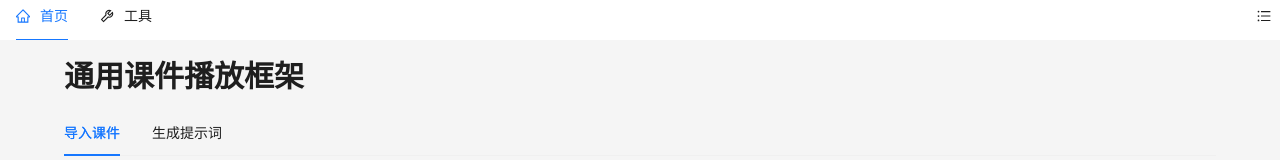
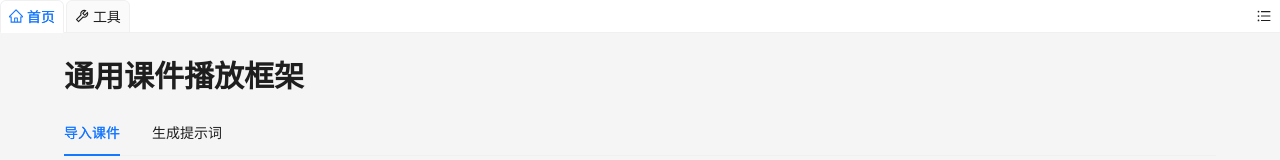
Before and after one commit to relengxing/reedu, a React (Vite) app: page / in a window 1280 px wide. Shown: the top 160 px of the page. Built offline with nearby package versions, Linux system fonts and the light colour scheme.

Commit message:
顶部导航栏调整完成

```diff
--- a/src/components/TopNav.tsx
+++ b/src/components/TopNav.tsx
@@ -1,7 +1,8 @@
 import React, { useRef, useState, useEffect, useMemo } from 'react';
-import { Menu, Button, Modal, List } from 'antd';
+import { Tabs, Button, Modal, List } from 'antd';
+import type { TabsProps } from 'antd';
 import { useNavigate, useLocation } from 'react-router-dom';
-import { HomeOutlined, ToolOutlined, FileTextOutlined, LeftOutlined, RightOutlined, UnorderedListOutlined } from '@ant-design/icons';
+import { HomeOutlined, ToolOutlined, FileTextOutlined, UnorderedListOutlined } from '@ant-design/icons';
 import { useCourseware } from '../context/CoursewareContext';
 import ToolsModal from './ToolsModal';
 
@@ -46,58 +47,60 @@ const TopNav: React.FC<TopNavProps> = ({
 }) => {
   const navigate = useNavigate();
   const location = useLocation();
-  const { coursewares, currentCoursewareIndex, setCurrentCoursewareIndex } = useCourseware();
-  const menuContainerRef = useRef<HTMLDivElement>(null);
-  const scrollContainerRef = useRef<HTMLDivElement>(null);
-  const [canScrollLeft, setCanScrollLeft] = useState(false);
-  const [canScrollRight, setCanScrollRight] = useState(false);
-  const [menuItemColors, setMenuItemColors] = useState<Map<number, string>>(new Map());
-  const [isDragging, setIsDragging] = useState(false);
-  const [startX, setStartX] = useState(0);
-  const [scrollLeft, setScrollLeft] = useState(0);
+  const { coursewares, setCurrentCoursewareIndex } = useCourseware();
+  const tabsContainerRef = useRef<HTMLDivElement>(null);
+  const [tabItemColors, setTabItemColors] = useState<Map<string, string>>(new Map());
   const [chaptersModalVisible, setChaptersModalVisible] = useState(false);
 
-  // 构建菜单项：首页、工具、每个课件的页面
-  const { menuItems, menuItemColors: computedColors } = useMemo(() => {
-    const items: Array<{ key: string; icon: React.ReactNode; label: string }> = [
+  // 构建 Tabs 项：首页、工具、每个课件的页面
+  const { tabItems, tabItemColors: computedColors } = useMemo(() => {
+    const items: TabsProps['items'] = [
       {
         key: '/',
-        icon: <HomeOutlined />,
-        label: '首页',
+        label: (
+          <span>
+            <HomeOutlined /> 首页
+          </span>
+        ),
       },
       {
         key: 'tools',
-        icon: <ToolOutlined />,
-        label: '工具',
+        label: (
+          <span>
+            <ToolOutlined /> 工具
+          </span>
+        ),
       },
     ];
 
-    const colorMap = new Map<number, string>();
-    let itemIndex = items.length;
+    const colorMap = new Map<string, string>();
 
-    // 为每个课件添加页面菜单项，使用不同的背景颜色
+    // 为每个课件添加页面标签，使用不同的背景颜色
     coursewares.forEach((cw, cwIndex) => {
       const bgColor = COURSEWARE_COLORS[cwIndex % COURSEWARE_COLORS.length];
       cw.pages.forEach((page) => {
+        const key = `/player/${cwIndex}/${page.index}`;
         items.push({
-          key: `/player/${cwIndex}/${page.index}`,
-          icon: <FileTextOutlined />,
-          label: page.title || `第${page.index + 1}页`,
+          key,
+          label: (
+            <span>
+              <FileTextOutlined /> {page.title || `第${page.index + 1}页`}
+            </span>
+          ),
         });
-        colorMap.set(itemIndex, bgColor);
-        itemIndex++;
+        colorMap.set(key, bgColor);
       });
     });
 
-    return { menuItems: items, menuItemColors: colorMap };
+    return { tabItems: items, tabItemColors: colorMap };
   }, [coursewares]);
 
   // 更新颜色映射状态
   useEffect(() => {
-    setMenuItemColors(computedColors);
+    setTabItemColors(computedColors);
   }, [computedColors]);
 
-  const handleMenuClick = ({ key }: { key: string }) => {
+  const handleTabChange = (key: string) => {
     if (key === 'tools') {
       if (onToolsClick) {
         onToolsClick();
@@ -119,211 +122,79 @@ const TopNav: React.FC<TopNavProps> = ({
     }
   };
 
-  // 获取滚动容器
-  const getScrollContainer = () => {
-    return scrollContainerRef.current;
-  };
-
-  const checkScrollButtons = () => {
-    const scrollContainer = getScrollContainer();
-    if (scrollContainer) {
-      const { scrollLeft, scrollWidth, clientWidth } = scrollContainer;
-      setCanScrollLeft(scrollLeft > 0);
-      setCanScrollRight(scrollLeft < scrollWidth - clientWidth - 1);
+  // 滚动到当前标签并居中
+  const scrollToCurrentTab = () => {
+    if (!tabsContainerRef.current) return;
+    const selectedTab = tabsContainerRef.current.querySelector('.ant-tabs-tab-active') as HTMLElement;
+    if (selectedTab) {
+      const container = tabsContainerRef.current.querySelector('.ant-tabs-nav-list') as HTMLElement;
+      if (container) {
+        const containerRect = container.getBoundingClientRect();
+        const itemRect = selectedTab.getBoundingClientRect();
+        const itemLeft = itemRect.left - containerRect.left + container.scrollLeft;
+        const itemWidth = itemRect.width;
+        const containerWidth = container.clientWidth;
+        const scrollPosition = itemLeft - (containerWidth / 2) + (itemWidth / 2);
+        container.scrollTo({ left: scrollPosition, behavior: 'smooth' });
+      }
     }
   };
 
-  // 滚动到当前菜单项并居中
-  const scrollToCurrentItem = () => {
-    const scrollContainer = getScrollContainer();
-    if (!scrollContainer) return;
-    const selectedItem = scrollContainer.querySelector('.ant-menu-item-selected') as HTMLElement;
-    if (selectedItem) {
-      const containerRect = scrollContainer.getBoundingClientRect();
-      const itemRect = selectedItem.getBoundingClientRect();
-      const itemLeft = itemRect.left - containerRect.left + scrollContainer.scrollLeft;
-      const itemWidth = itemRect.width;
-      const containerWidth = scrollContainer.clientWidth;
-      const scrollPosition = itemLeft - (containerWidth / 2) + (itemWidth / 2);
-      scrollContainer.scrollTo({ left: scrollPosition, behavior: 'smooth' });
-    }
-  };
-
-  // 当路由变化时，滚动到当前菜单项
+  // 当路由变化时，滚动到当前标签
   useEffect(() => {
     const timer = setTimeout(() => {
-      scrollToCurrentItem();
+      scrollToCurrentTab();
     }, 100);
     return () => clearTimeout(timer);
   }, [location.pathname, coursewares]);
 
-  useEffect(() => {
-    checkScrollButtons();
-    const container = menuContainerRef.current;
-    if (container) {
-      container.addEventListener('scroll', checkScrollButtons);
-      window.addEventListener('resize', checkScrollButtons);
-      return () => {
-        container.removeEventListener('scroll', checkScrollButtons);
-        window.removeEventListener('resize', checkScrollButtons);
-      };
-    }
-  }, [coursewares, currentCoursewareIndex]);
-
-  const handleScrollLeft = () => {
-    const scrollContainer = getScrollContainer();
-    if (scrollContainer) {
-      scrollContainer.scrollBy({ left: -200, behavior: 'smooth' });
-    }
-  };
-
-  const handleScrollRight = () => {
-    const scrollContainer = getScrollContainer();
-    if (scrollContainer) {
-      scrollContainer.scrollBy({ left: 200, behavior: 'smooth' });
-    }
-  };
-
-  // 鼠标拖动滚动处理 - 参考 Tabs 的实现
-  const handleMouseDown = (e: React.MouseEvent) => {
-    // 如果点击的是菜单项或其子元素，不启用拖动
-    const target = e.target as HTMLElement;
-    if (target.closest('.ant-menu-item') || target.closest('.ant-menu-item-icon') || target.closest('.ant-menu-title-content')) {
-      return;
-    }
-    const scrollContainer = getScrollContainer();
-    if (!scrollContainer) return;
-    setIsDragging(true);
-    setStartX(e.clientX);
-    setScrollLeft(scrollContainer.scrollLeft);
-    e.preventDefault();
-  };
-
-  useEffect(() => {
-    if (!isDragging) return;
-
-    const handleMouseMove = (e: MouseEvent) => {
-      if (!isDragging) return;
-      const scrollContainer = getScrollContainer();
-      if (!scrollContainer) return;
-      e.preventDefault();
-      const deltaX = startX - e.clientX;
-      scrollContainer.scrollLeft = scrollLeft + deltaX;
-    };
-
-    const handleMouseUp = () => {
-      setIsDragging(false);
-      setStartX(0);
-      setScrollLeft(0);
-    };
-
-    document.addEventListener('mousemove', handleMouseMove);
-    document.addEventListener('mouseup', handleMouseUp);
-    return () => {
-      document.removeEventListener('mousemove', handleMouseMove);
-      document.removeEventListener('mouseup', handleMouseUp);
-    };
-  }, [isDragging, startX, scrollLeft]);
-
   return (
     <div style={{ position: 'relative', display: 'flex', alignItems: 'center', background: '#fff', borderBottom: '1px solid #f0f0f0', height: '33px' }}>
-      {canScrollLeft && (
-        <Button
-          type="text"
-          icon={<LeftOutlined />}
-          onClick={handleScrollLeft}
-          style={{
-            position: 'absolute',
-            left: 0,
-            zIndex: 10,
-            height: '100%',
-            background: 'linear-gradient(to right, rgba(255,255,255,0.95), transparent)',
-          }}
-        />
-      )}
       <div
-        ref={menuContainerRef}
+        ref={tabsContainerRef}
         style={{
           flex: 1,
           minWidth: 0,
-          // overflow: 'hidden',
-          position: 'relative',
+          height: '100%',
         }}
       >
-        <div
-          ref={scrollContainerRef}
+        <Tabs
+          activeKey={location.pathname}
+          onChange={handleTabChange}
+          type="card"
+          size="small"
+          items={tabItems}
           style={{
-            overflowX: 'auto',
-            // overflowY: 'hidden',
-            scrollbarWidth: 'none',
-            msOverflowStyle: 'none',
-            cursor: isDragging ? 'grabbing' : 'grab',
-            userSelect: 'none',
-            WebkitUserSelect: 'none',
+            height: '100%',
+            margin: 0,
           }}
-          onScroll={checkScrollButtons}
-          onMouseDown={handleMouseDown}
-          onWheel={(e) => {
-            // 支持鼠标滚轮水平滚动，参考 Tabs 的实现
-            const scrollContainer = getScrollContainer();
-            if (scrollContainer) {
-              e.preventDefault();
-              scrollContainer.scrollLeft += e.deltaY;
-            }
-          }}
-        >
-          <style>{`
-            div::-webkit-scrollbar {
-              display: none;
-            }
-          `}</style>
-          <Menu
-            mode="horizontal"
-            selectedKeys={[location.pathname]}
-            items={menuItems.map((item, index) => ({
-              ...item,
-              className: menuItemColors.has(index) ? `courseware-menu-item-${index}` : undefined,
-            }))}
-            onClick={handleMenuClick}
-            // overflowedIndicator={null}
-            style={{
-              lineHeight: '48px',
+          tabBarStyle={{
+            margin: 0,
+            height: '33px',
             border: 'none',
-              minWidth: 'max-content',
-              height: '48px',
           }}
         />
         <style>{`
-          ${Array.from(menuItemColors.entries()).map(([index, bgColor]) => `
-            .courseware-menu-item-${index} {
+          ${Array.from(tabItemColors.entries()).map(([key, bgColor]) => {
+            // 使用更通用的选择器来匹配 Tabs
+            const selector = `.ant-tabs-tab[data-node-key="${key}"], .ant-tabs-tab-btn[data-node-key="${key}"]`;
+            return `
+              ${selector} {
                 background: ${bgColor} !important;
               }
-            .courseware-menu-item-${index}:hover {
+              ${selector}:hover {
                 background: ${bgColor} !important;
                 opacity: 0.85;
               }
-            .courseware-menu-item-${index}.ant-menu-item-selected {
+              .ant-tabs-tab[data-node-key="${key}"].ant-tabs-tab-active,
+              .ant-tabs-tab-active ${selector} {
                 background: ${bgColor} !important;
                 opacity: 1;
               }
-          `).join('')}
+            `;
+          }).join('')}
         `}</style>
       </div>
-      </div>
-      {canScrollRight && (
-        <Button
-          type="text"
-          icon={<RightOutlined />}
-          onClick={handleScrollRight}
-          style={{
-            position: 'absolute',
-            right: '40px',
-            zIndex: 10,
-            height: '100%',
-            background: 'linear-gradient(to left, rgba(255,255,255,0.95), transparent)',
-          }}
-        />
-      )}
       {/* 所有章节按钮 */}
       <Button
         type="text"
@@ -347,8 +218,9 @@ const TopNav: React.FC<TopNavProps> = ({
         width={600}
       >
         <List
-          dataSource={menuItems.filter(item => item.key.startsWith('/player/'))}
+          dataSource={tabItems?.filter(item => item.key && item.key.startsWith('/player/')) || []}
           renderItem={(item) => {
+            if (!item.key) return null;
             const match = item.key.match(/\/player\/(\d+)\/(\d+)/);
             if (!match) return null;
             const cwIndex = parseInt(match[1], 10);
@@ -366,7 +238,7 @@ const TopNav: React.FC<TopNavProps> = ({
                 }}
                 onClick={() => {
                   setCurrentCoursewareIndex(cwIndex);
-                  navigate(item.key);
+                  navigate(item.key!);
                   setChaptersModalVisible(false);
                 }}
               >
```
Lines whose indentation alone changed are shown as unchanged.
